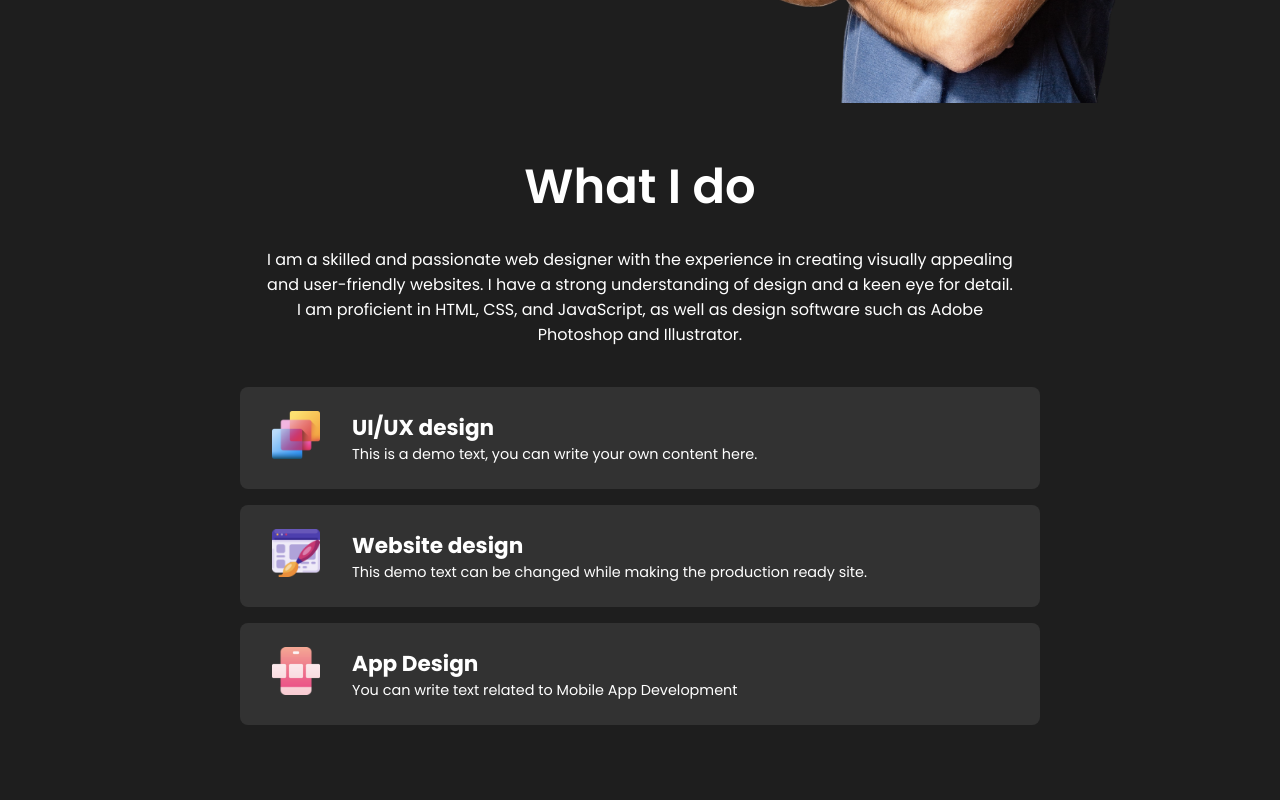
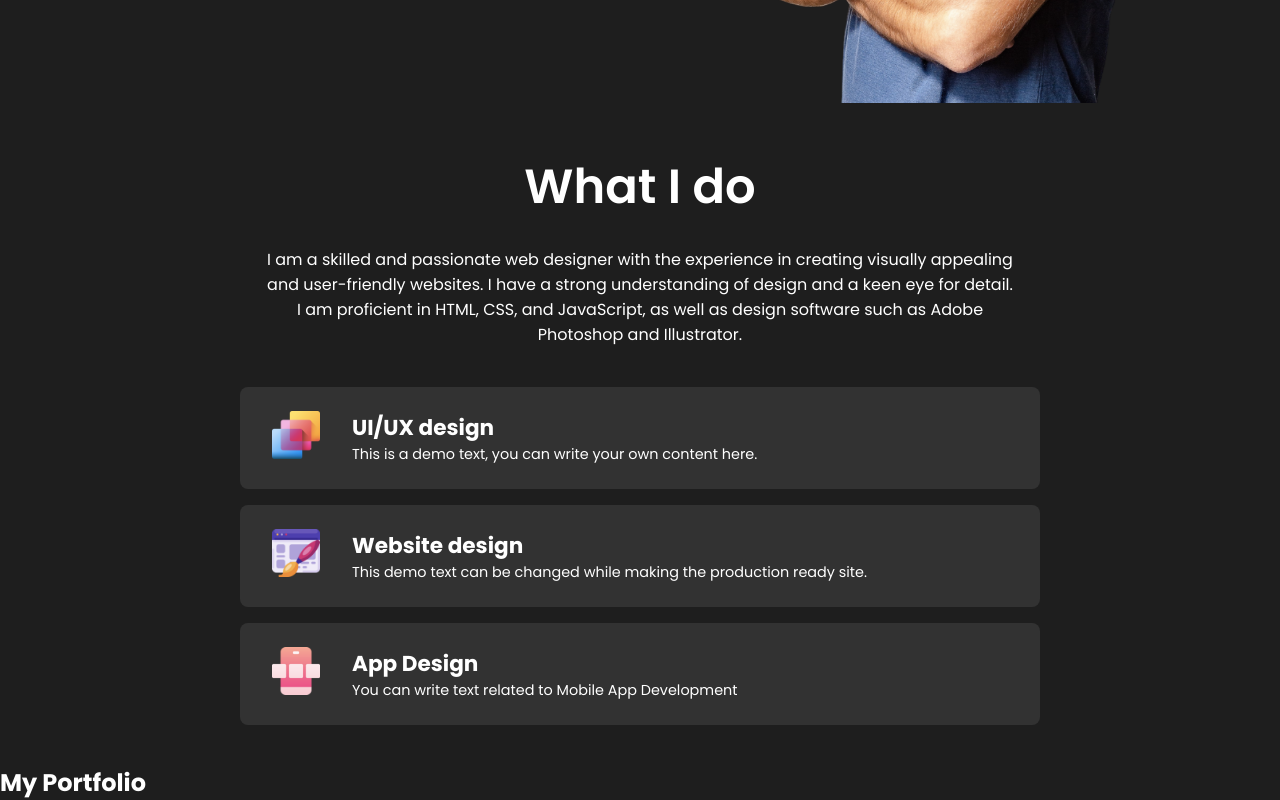
Before and after one commit to amt-francis-amos/portfolio, a React (Create React App) app: page / in a window 1280 px wide. Shown: the part 713-1513 px from the top of the page. Before the commit the page ends 1478 px from the top, so only its background shows below. Built offline with nearby package versions, Linux system fonts and the light colour scheme.

Commit message:
commit to main

```diff
--- a/src/App.js
+++ b/src/App.js
@@ -2,6 +2,7 @@ import React from "react";
 import Navbar from "./components/Navbar/Navbar";
 import Intro from "./components/Intro/Intro";
 import Skills from "./components/Skills/Skills";
+import Works from "./components/Works/Works";
 
 
 function App() {
@@ -10,6 +11,7 @@ function App() {
         <Navbar />
         <Intro />
         <Skills />
+        <Works />
     </div>
   );
 }
--- /dev/null
+++ b/src/components/Works/Works.js
@@ -0,0 +1,12 @@
+import React from 'react';
+import './works.css'
+
+const Works = () => {
+  return (
+    <section id="works">
+        <h2>My Portfolio</h2>
+    </section>
+  )
+}
+
+export default Works;
```
Also changed, not shown: src/components/Works/works.css (added).
